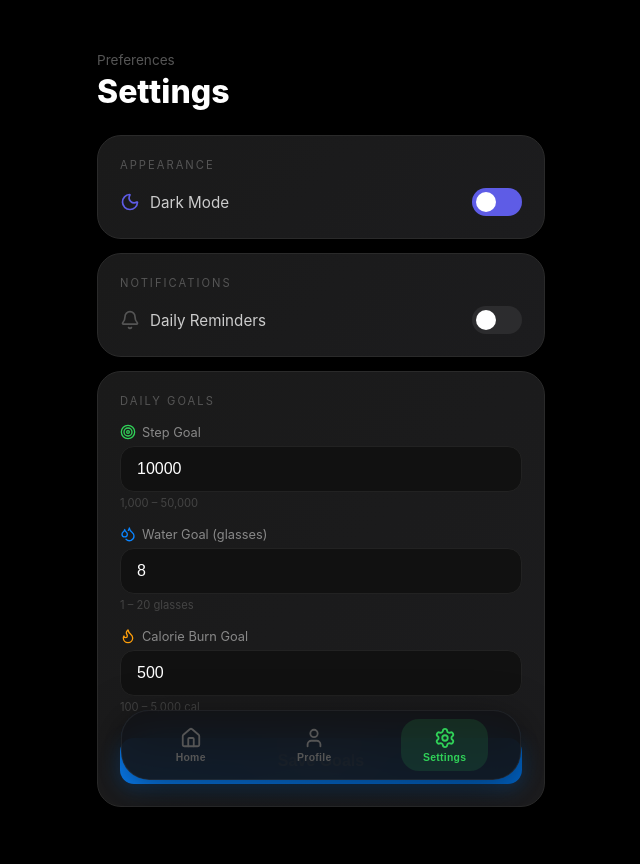
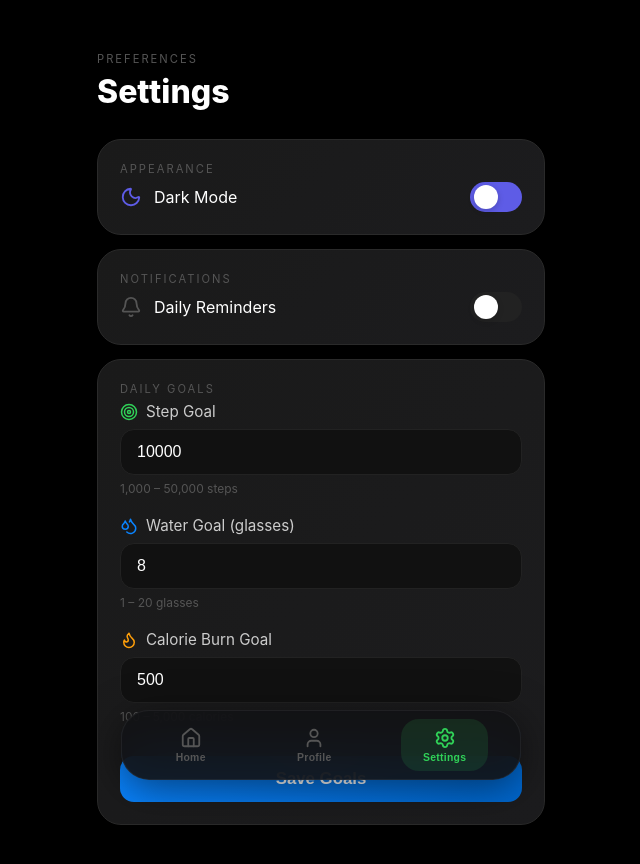
Before and after one commit to tusharbeckham/health-tracker-react, a React (Vite) app: page / in a window 1280 px wide. Both pictures are taken after a click on the button "Settings". Shown: the top 864 px of the page, without its empty margins (319-959 px from the left). Built offline with nearby package versions, Linux system fonts and the light colour scheme.

Commit message:
feat: improve light theme + settings page + bottom nav polish

```diff
--- a/src/App.css
+++ b/src/App.css
@@ -23,22 +23,23 @@ body.theme-dark {
     --label-color: #555555;
 }
 
+/* Improved Light / Grey Theme */
 body.theme-light {
-    --bg: #f0f4ff;
+    --bg: #f8f9fc; /* Soft clean greyish white */
     --surface: #ffffff;
-    --surface2: #f5f7ff;
-    --border: #e0e4f0;
-    --text: #0a0a1a;
-    --text2: #333344;
-    --muted: #8888aa;
-    --card: linear-gradient(135deg, #ffffff, #f8f9ff);
-    --input-bg: #f0f4ff;
-    --input-border: #dde0ee;
-    --nav-bg: rgba(255, 255, 255, 0.92);
+    --surface2: #f1f3f9;
+    --border: #d0d4e0;
+    --text: #1a1a2e; /* Deep dark for good readability */
+    --text2: #33334d;
+    --muted: #6b7280;
+    --card: linear-gradient(135deg, #ffffff, #f8f9fc);
+    --input-bg: #ffffff;
+    --input-border: #c5c9d8;
+    --nav-bg: rgba(255, 255, 255, 0.95);
     --nav-border: rgba(0, 0, 0, 0.08);
-    --nav-shadow: 0 8px 40px rgba(100, 100, 200, 0.15);
-    --nav-active-bg: rgba(48, 209, 88, 0.1);
-    --label-color: #8888aa;
+    --nav-shadow: 0 10px 40px rgba(0, 0, 0, 0.12);
+    --nav-active-bg: rgba(48, 209, 88, 0.12);
+    --label-color: #64748b;
 }
 
 body {
@@ -49,8 +50,8 @@ body {
     margin: 0 auto;
     min-height: 100vh;
     transition:
-        background 0.3s ease,
-        color 0.3s ease;
+        background 0.4s ease,
+        color 0.4s ease;
 }
 
 /* ─── ANIMATIONS ─────────────────────────── */
@@ -142,7 +143,39 @@ nav button.active {
     background: var(--nav-active-bg);
 }
 
-/* ─── MODAL ──────────────────────────────── */
+/* ─── CARD & INPUTS ──────────────────────── */
+.card {
+    background: var(--card);
+    border-radius: 24px;
+    padding: 22px;
+    margin-bottom: 14px;
+    border: 1px solid var(--border);
+}
+
+.card-label {
+    font-size: 0.7rem;
+    color: var(--label-color);
+    text-transform: uppercase;
+    letter-spacing: 2px;
+    margin-bottom: 6px;
+}
+
+.input {
+    width: 100%;
+    padding: 13px 16px;
+    background: var(--input-bg);
+    border: 1px solid var(--input-border);
+    border-radius: 14px;
+    color: var(--text);
+    font-size: 1rem;
+    outline: none;
+}
+
+.input::placeholder {
+    color: var(--muted);
+}
+
+/* Modal & other existing styles (same rakhe) */
 .modal-overlay {
     position: fixed;
     inset: 0;
@@ -162,36 +195,3 @@ nav button.active {
     animation: slideUp 0.3s ease;
     border-top: 1px solid var(--border);
 }
-
-/* ─── CARD ───────────────────────────────── */
-.card {
-    background: var(--card);
-    border-radius: 24px;
-    padding: 22px;
-    margin-bottom: 14px;
-    border: 1px solid var(--border);
-}
-
-.card-label {
-    font-size: 0.7rem;
-    color: var(--label-color);
-    text-transform: uppercase;
-    letter-spacing: 2px;
-    margin-bottom: 6px;
-}
-
-/* ─── INPUTS ─────────────────────────────── */
-.input {
-    width: 100%;
-    padding: 13px 16px;
-    background: var(--input-bg);
-    border: 1px solid var(--input-border);
-    border-radius: 14px;
-    color: var(--text);
-    font-size: 1rem;
-    outline: none;
-}
-
-.input::placeholder {
-    color: var(--muted);
-}
--- a/src/pages/Settings.jsx
+++ b/src/pages/Settings.jsx
@@ -8,9 +8,11 @@ function Settings({ onThemeChange }) {
     water: localStorage.getItem("goal_water") || "8",
     calories: localStorage.getItem("goal_calories") || "500",
   });
+
   const [notifications, setNotifications] = useState(
     localStorage.getItem("notifications") === "true" || false,
   );
+
   const [theme, setTheme] = useState(localStorage.getItem("theme") || "dark");
   const [showToast, setShowToast] = useState(false);
   const [toastMsg, setToastMsg] = useState("");
@@ -22,11 +24,11 @@ function Settings({ onThemeChange }) {
   function toggleNotifications() {
     const newVal = !notifications;
     setNotifications(newVal);
-    localStorage.setItem("notifications", newVal);
+    localStorage.setItem("notifications", newVal.toString());
   }
 
   function toggleTheme() {
-    const newTheme = theme === "dark" ? "grey" : "dark";
+    const newTheme = theme === "dark" ? "light" : "dark"; // Changed "grey" to "light"
     setTheme(newTheme);
     localStorage.setItem("theme", newTheme);
     onThemeChange(newTheme);
@@ -56,7 +58,8 @@ function Settings({ onThemeChange }) {
     localStorage.setItem("goal_steps", goals.steps);
     localStorage.setItem("goal_water", goals.water);
     localStorage.setItem("goal_calories", goals.calories);
-    setToastMsg("Goals saved!");
+
+    setToastMsg("Goals saved successfully!");
     setShowToast(true);
   }
 
@@ -64,15 +67,15 @@ function Settings({ onThemeChange }) {
     {
       label: "Step Goal",
       name: "steps",
-      icon: <Target size={16} color="#30d158" />,
+      icon: <Target size={18} color="#30d158" />,
       min: 1000,
       max: 50000,
-      hint: "1,000 – 50,000",
+      hint: "1,000 – 50,000 steps",
     },
     {
       label: "Water Goal (glasses)",
       name: "water",
-      icon: <Droplets size={16} color="#0a84ff" />,
+      icon: <Droplets size={18} color="#0a84ff" />,
       min: 1,
       max: 20,
       hint: "1 – 20 glasses",
@@ -80,10 +83,10 @@ function Settings({ onThemeChange }) {
     {
       label: "Calorie Burn Goal",
       name: "calories",
-      icon: <Flame size={16} color="#ff9f0a" />,
+      icon: <Flame size={18} color="#ff9f0a" />,
       min: 100,
       max: 5000,
-      hint: "100 – 5,000 cal",
+      hint: "100 – 5,000 calories",
     },
   ];
 
@@ -95,34 +98,14 @@ function Settings({ onThemeChange }) {
         onHide={() => setShowToast(false)}
       />
 
-      <p style={{ color: "#555", fontSize: "0.85rem", marginBottom: "4px" }}>
-        Preferences
-      </p>
-      <h1 style={{ fontSize: "2rem", fontWeight: "800", marginBottom: "24px" }}>
+      <p className="card-label">Preferences</p>
+      <h1 style={{ fontSize: "2rem", fontWeight: "800", marginBottom: "28px" }}>
         Settings
       </h1>
 
       {/* Theme Toggle */}
-      <div
-        style={{
-          background: "linear-gradient(135deg, #1a1a1a, #1c1c1e)",
-          borderRadius: "24px",
-          padding: "22px",
-          marginBottom: "14px",
-          border: "1px solid #2a2a2a",
-        }}
-      >
-        <p
-          style={{
-            fontSize: "0.7rem",
-            color: "#555",
-            textTransform: "uppercase",
-            letterSpacing: "2px",
-            marginBottom: "16px",
-          }}
-        >
-          Appearance
-        </p>
+      <div className="card">
+        <p className="card-label">Appearance</p>
         <div
           style={{
             display: "flex",
@@ -130,23 +113,24 @@ function Settings({ onThemeChange }) {
             justifyContent: "space-between",
           }}
         >
-          <div style={{ display: "flex", alignItems: "center", gap: "10px" }}>
+          <div style={{ display: "flex", alignItems: "center", gap: "12px" }}>
             {theme === "dark" ? (
-              <Moon size={20} color="#5e5ce6" />
+              <Moon size={22} color="#5e5ce6" />
             ) : (
-              <Sun size={20} color="#ff9f0a" />
+              <Sun size={22} color="#ff9f0a" />
             )}
-            <span style={{ color: "#ccc", fontSize: "0.95rem" }}>
-              {theme === "dark" ? "Dark Mode" : "Grey Mode"}
+            <span style={{ fontSize: "1rem", color: "var(--text)" }}>
+              {theme === "dark" ? "Dark Mode" : "Light Mode"}
             </span>
           </div>
+
           <div
             onClick={toggleTheme}
             style={{
-              width: "50px",
-              height: "28px",
-              borderRadius: "99px",
-              background: theme === "grey" ? "#ff9f0a" : "#5e5ce6",
+              width: "52px",
+              height: "30px",
+              borderRadius: "999px",
+              background: theme === "dark" ? "#5e5ce6" : "#ff9f0a",
               cursor: "pointer",
               position: "relative",
               transition: "background 0.3s ease",
@@ -155,40 +139,23 @@ function Settings({ onThemeChange }) {
             <div
               style={{
                 position: "absolute",
-                top: "4px",
-                left: theme === "grey" ? "26px" : "4px",
-                width: "20px",
-                height: "20px",
+                top: "3px",
+                left: theme === "dark" ? "4px" : "26px",
+                width: "24px",
+                height: "24px",
                 borderRadius: "50%",
-                background: "#fff",
+                background: "#ffffff",
+                boxShadow: "0 2px 6px rgba(0,0,0,0.2)",
                 transition: "left 0.3s ease",
               }}
-            ></div>
+            />
           </div>
         </div>
       </div>
 
       {/* Notifications Toggle */}
-      <div
-        style={{
-          background: "linear-gradient(135deg, #1a1a1a, #1c1c1e)",
-          borderRadius: "24px",
-          padding: "22px",
-          marginBottom: "14px",
-          border: "1px solid #2a2a2a",
-        }}
-      >
-        <p
-          style={{
-            fontSize: "0.7rem",
-            color: "#555",
-            textTransform: "uppercase",
-            letterSpacing: "2px",
-            marginBottom: "16px",
-          }}
-        >
-          Notifications
-        </p>
+      <div className="card">
+        <p className="card-label">Notifications</p>
         <div
           style={{
             display: "flex",
@@ -196,19 +163,23 @@ function Settings({ onThemeChange }) {
             justifyContent: "space-between",
           }}
         >
-          <div style={{ display: "flex", alignItems: "center", gap: "10px" }}>
-            <Bell size={20} color={notifications ? "#30d158" : "#555"} />
-            <span style={{ color: "#ccc", fontSize: "0.95rem" }}>
+          <div style={{ display: "flex", alignItems: "center", gap: "12px" }}>
+            <Bell
+              size={22}
+              color={notifications ? "#30d158" : "var(--muted)"}
+            />
+            <span style={{ fontSize: "1rem", color: "var(--text)" }}>
               Daily Reminders
             </span>
           </div>
+
           <div
             onClick={toggleNotifications}
             style={{
-              width: "50px",
-              height: "28px",
-              borderRadius: "99px",
-              background: notifications ? "#30d158" : "#2c2c2e",
+              width: "52px",
+              height: "30px",
+              borderRadius: "999px",
+              background: notifications ? "#30d158" : "var(--input-border)",
               cursor: "pointer",
               position: "relative",
               transition: "background 0.3s ease",
@@ -217,54 +188,46 @@ function Settings({ onThemeChange }) {
             <div
               style={{
                 position: "absolute",
-                top: "4px",
+                top: "3px",
                 left: notifications ? "26px" : "4px",
-                width: "20px",
-                height: "20px",
+                width: "24px",
+                height: "24px",
                 borderRadius: "50%",
-                background: "#fff",
+                background: "#ffffff",
+                boxShadow: "0 2px 6px rgba(0,0,0,0.15)",
                 transition: "left 0.3s ease",
               }}
-            ></div>
+            />
           </div>
         </div>
       </div>
 
-      {/* Goals */}
-      <div
-        style={{
-          background: "linear-gradient(135deg, #1a1a1a, #1c1c1e)",
-          borderRadius: "24px",
-          padding: "22px",
-          marginBottom: "14px",
-          border: "1px solid #2a2a2a",
-        }}
-      >
-        <p
-          style={{
-            fontSize: "0.7rem",
-            color: "#555",
-            textTransform: "uppercase",
-            letterSpacing: "2px",
-            marginBottom: "16px",
-          }}
-        >
-          Daily Goals
-        </p>
+      {/* Daily Goals */}
+      <div className="card">
+        <p className="card-label">Daily Goals</p>
 
         {fields.map((field) => (
-          <div key={field.name} style={{ marginBottom: "16px" }}>
+          <div key={field.name} style={{ marginBottom: "20px" }}>
             <div
               style={{
                 display: "flex",
                 alignItems: "center",
-                gap: "6px",
-                marginBottom: "6px",
+                gap: "8px",
+                marginBottom: "8px",
               }}
             >
               {field.icon}
-              <p style={{ fontSize: "0.8rem", color: "#888" }}>{field.label}</p>
+              <p
+                style={{
+                  fontSize: "0.95rem",
+                  color: "var(--text2)",
+                  margin: 0,
+                }}
+              >
+                {field.label}
+              </p>
             </div>
+
             <input
               type="number"
               name={field.name}
@@ -272,18 +235,16 @@ function Settings({ onThemeChange }) {
               onChange={handleChange}
               min={field.min}
               max={field.max}
+              className="input"
+            />
+
+            <p
               style={{
-                width: "100%",
-                padding: "13px 16px",
-                background: "#111",
-                border: "1px solid #222",
-                borderRadius: "14px",
-                color: "#fff",
-                fontSize: "1rem",
-                outline: "none",
+                fontSize: "0.75rem",
+                color: "var(--muted)",
+                marginTop: "6px",
               }}
-            />
-            <p style={{ fontSize: "0.7rem", color: "#444", marginTop: "4px" }}>
+            >
               {field.hint}
             </p>
           </div>
@@ -291,18 +252,15 @@ function Settings({ onThemeChange }) {
 
         <button
           onClick={handleSave}
+          className="input"
           style={{
-            width: "100%",
-            padding: "14px",
             background: "linear-gradient(135deg, #0a84ff, #0066cc)",
+            color: "#fff",
+            fontWeight: "700",
+            fontSize: "1.05rem",
+            marginTop: "12px",
             border: "none",
-            borderRadius: "14px",
-            color: "#fff",
-            fontSize: "1rem",
-            fontWeight: "700",
             cursor: "pointer",
-            boxShadow: "0 4px 20px rgba(10, 132, 255, 0.3)",
-            marginTop: "8px",
           }}
         >
           Save Goals
```
